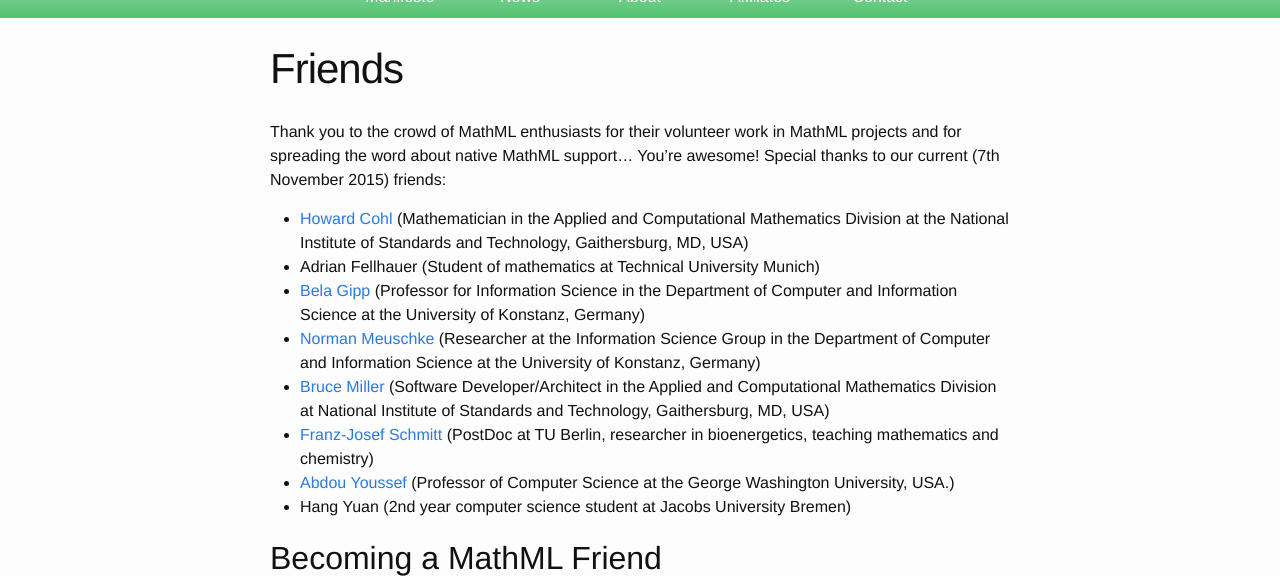
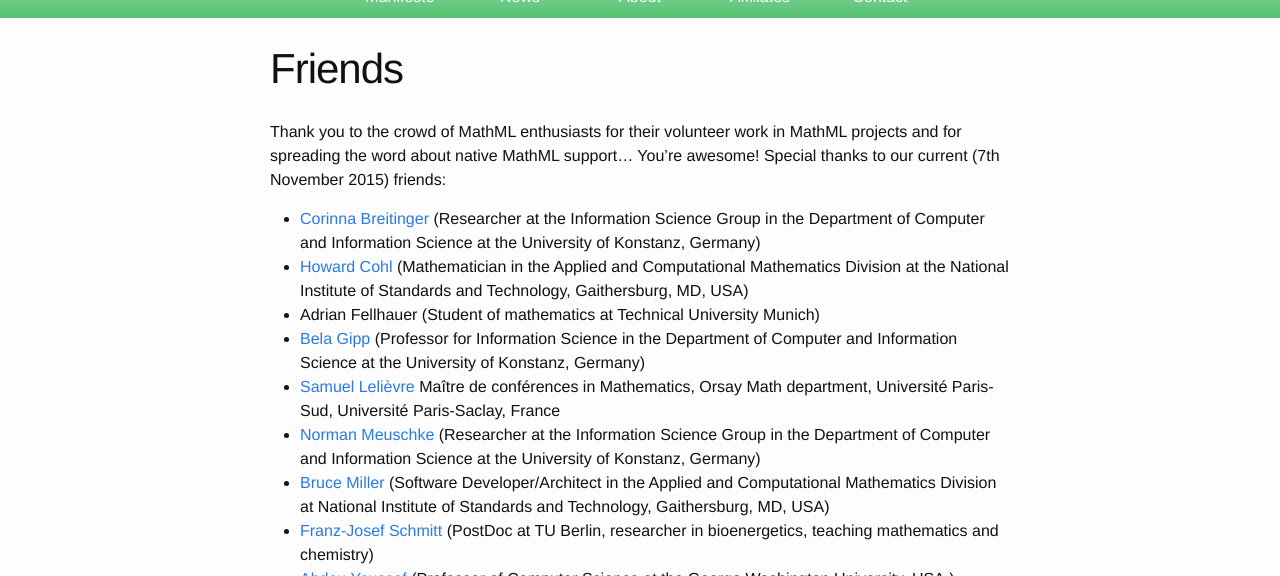
Before and after one commit to MathML/website, a Jekyll site: the page built from affiliates/friends.md, in a window 1280 px wide and 900 px high, cut to the strip 324-900 px from the top of the window. Built offline with Jekyll 4.4.1, drawn with Linux system fonts in a browser that asks for light colours.

Commit message:
Update friends.md
Add corinna and samuel

```diff
--- a/affiliates/friends.md
+++ b/affiliates/friends.md
@@ -6,10 +6,12 @@
 Thank you to the crowd of MathML enthusiasts for their volunteer work in
 MathML projects and for spreading the word about native MathML support...
 You're awesome! Special thanks to our current (7th November 2015) friends:
-
+*	[Corinna Breitinger](http://www.isg.uni-konstanz.de/people/corinna-breitinger) (Researcher at the Information Science Group in the Department of Computer and Information Science at the University of Konstanz, Germany)
 *	[Howard Cohl](http://www.nist.gov/itl/math/msg/howard-s-cohl.cfm) (Mathematician in the Applied and Computational Mathematics Division at the National Institute of Standards and Technology, Gaithersburg, MD, USA)
 *	Adrian Fellhauer (Student of mathematics at Technical University Munich)
 *	[Bela Gipp](http://www.gipp.com) (Professor for Information Science in the Department of Computer and Information Science at the University of Konstanz, Germany)
+* [Samuel Lelièvre](http://www.math.u-psud.fr/~lelievre) Maître de conférences in Mathematics, Orsay Math
+department, Université Paris-Sud, Université Paris-Saclay, France
 *	[Norman Meuschke](http://www.meuschke.org) (Researcher at the Information Science Group in the Department of Computer and Information Science at the University of Konstanz, Germany)
 * [Bruce Miller](http://math.nist.gov/~BMiller/) (Software Developer/Architect in the Applied and Computational Mathematics Division at National Institute of Standards and Technology, Gaithersburg, MD, USA)
 *	[Franz-Josef Schmitt](http://www.uniwind.org/schmitt) (PostDoc at TU Berlin, researcher in bioenergetics, teaching mathematics and chemistry)
```
